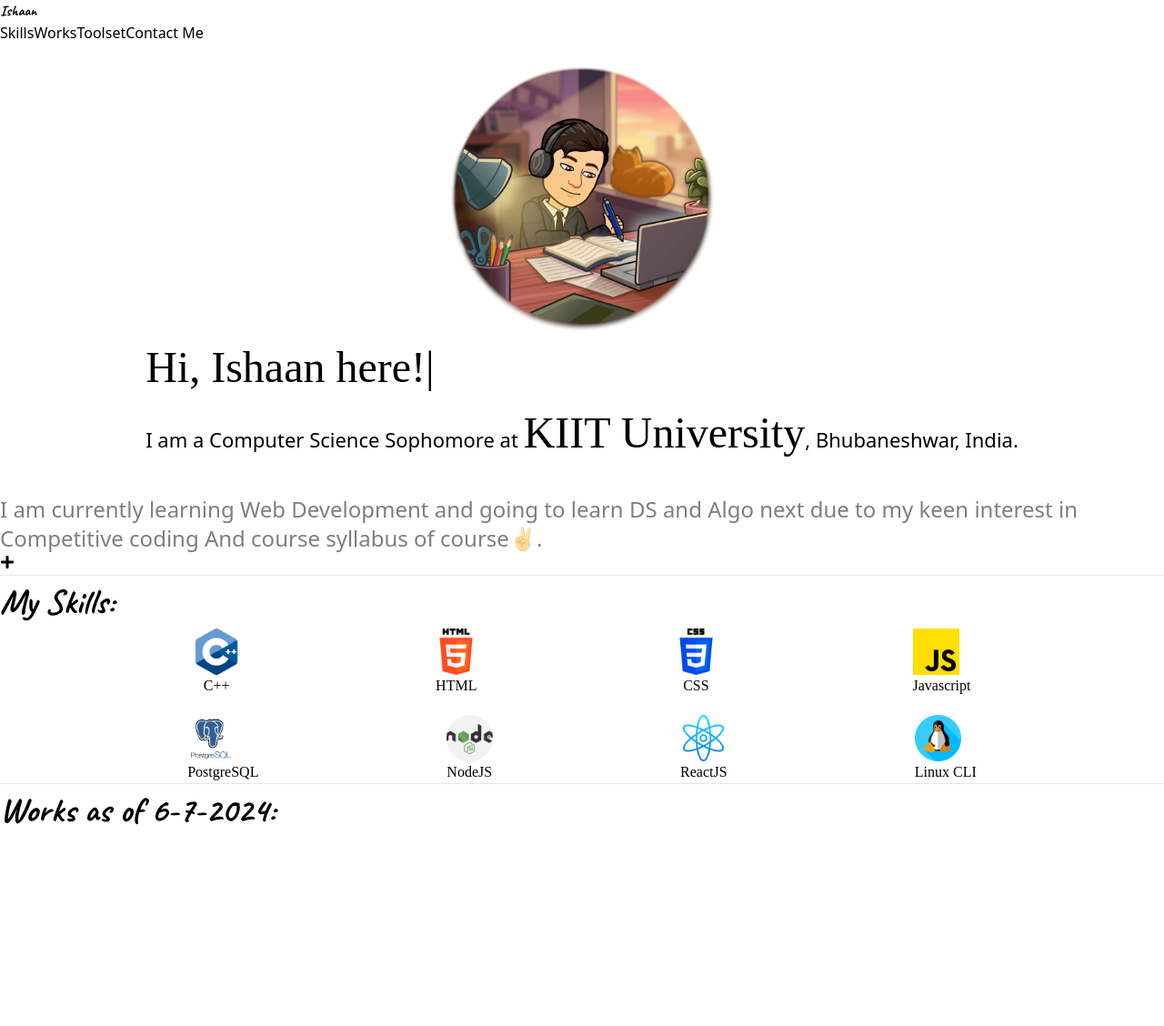
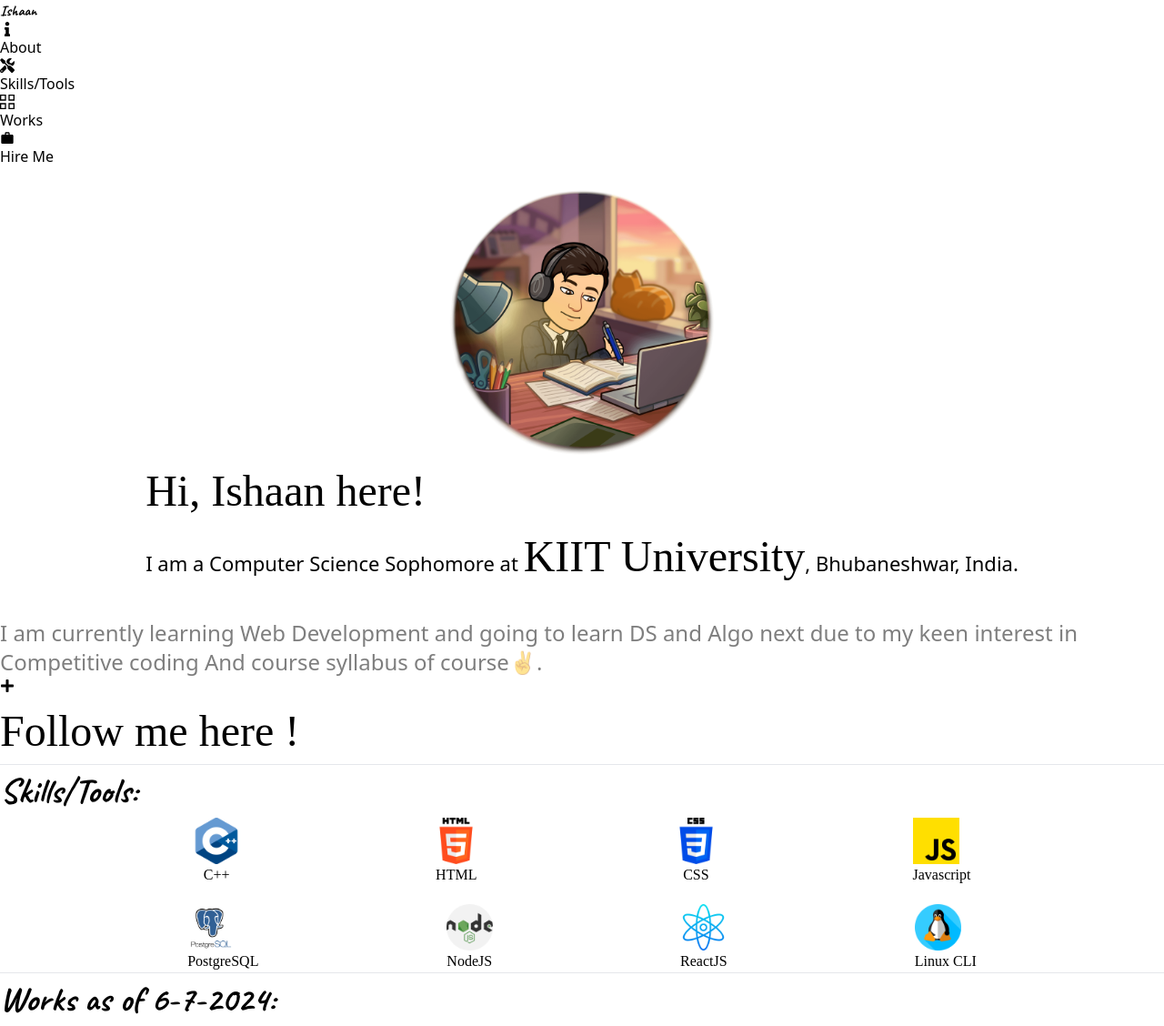
Before and after one commit to ishaan-mishraa/portfolio, a React (Vite) app: page / in a window 1280 px wide. Shown: the whole page at 91% size. Before the commit the page ends 920 px from the top, so only its background shows below. Built offline with nearby package versions, Linux system fonts and the light colour scheme; a web font is replaced by a local one.

Commit message:
Updated the ui as well as contact page

```diff
--- a/src/Contact.jsx
+++ b/src/Contact.jsx
@@ -6,18 +6,18 @@
     <div className="contact-container">
 
       <div className="contact-form bg-white p-6 max-w-3xl mx-auto rounded-lg shadow-md">
-        <h2 className='font-bold text-2xl'>Contact Me</h2>
+        <h2 className='font-bold text-2xl'>Hire Me For 💼:</h2>
         <form action="mailto:ishaancodes01@gmail.com" method="post" encType="text/plain">
-          <label htmlFor="first-name">First Name:</label>
-          <input type="text" id="first-name" name="first-name" required className="w-full px-3 py-2 mb-4 border rounded-md" />
+          <label htmlFor="full-name">Your Full Name:</label>
+          <input type="text" id="full-name" name="full-name" required className="w-full px-3 py-2 mb-4 border rounded-md" />
 
-          <label htmlFor="last-name">Last Name:</label>
-          <input type="text" id="last-name" name="last-name" required className="w-full px-3 py-2 mb-4 border rounded-md" />
+          <label htmlFor="work">Describe The Work/Reason:</label>
+          <textarea type="text" id="work" name="work" required className="w-full px-3 py-2 mb-4 border rounded-md" rows="4" />
 
-          <label htmlFor="email">Email:</label>
+          <label htmlFor="email">Your Email:</label>
           <input type="email" id="email" name="email" required className="w-full px-3 py-2 mb-4 border rounded-md" />
 
-          <label htmlFor="phone">Phone Number:</label>
+          <label htmlFor="phone">Your Phone Number:</label>
           <input type="tel" id="phone" name="phone" required className="w-full px-3 py-2 mb-4 border rounded-md" />
 
           <button type="submit" className="bg-green-500 text-white px-4 py-2 rounded-md cursor-pointer hover:bg-green-600">Send Message</button>
--- a/src/ExpandButton.jsx
+++ b/src/ExpandButton.jsx
@@ -13,7 +13,7 @@
     <div className="relative">
       <button
         onClick={toggleMenu}
-        className="w-16 h-16 rounded-full bg-blue-700 hover:bg-blue-500 text-white text-3xl flex items-center justify-center focus:outline-none shadow-lg"
+        className="w-16 h-16 rounded-full bg-slate-700 hover:bg-green-500 text-white text-3xl flex items-center justify-center focus:outline-none shadow-lg"
         style={{ transform: isOpen ? 'rotate(45deg)' : 'rotate(0deg)' }}
       >
         <FaPlus />
--- a/src/Home.jsx
+++ b/src/Home.jsx
@@ -1,5 +1,6 @@
 import React from 'react';
 import './Home.css';
+import Skills from './Skills';
 import { TypeAnimation } from 'react-type-animation';
 import ExpandButton from './ExpandButton';
 
@@ -37,49 +38,12 @@
           </p>
         </div>
         <span className="expand-button flex justify-center mt-6"><ExpandButton /></span>
+        <p className="intro-name flex justify-center">Follow me here !</p>
       </div>
 
       <hr className="intro-hr my-8" />
 
-      <div id="skills">
-        <h1 className="inner-titles text-center text-2xl sm:text-3xl md:text-4xl font-bold">My Skills:</h1>
-        <div className="skill-upper-layer flex justify-evenly mt-6">
-          <div className="skill-info text-center">
-            <img className="image-skill w-12 h-12 sm:w-14 sm:h-14 md:w-16 md:h-16" src="./images/c-.png" alt="C++" />
-            <h2 className="secondary-titles text-lg sm:text-xl md:text-2xl mt-2">C++</h2>
-          </div>
-          <div className="skill-info text-center">
-            <img className="image-skill w-12 h-12 sm:w-14 sm:h-14 md:w-16 md:h-16" src="./images/html-5.png" alt="HTML" />
-            <h2 className="secondary-titles text-lg sm:text-xl md:text-2xl mt-2">HTML</h2>
-          </div>
-          <div className="skill-info text-center">
-            <img className="image-skill w-12 h-12 sm:w-14 sm:h-14 md:w-16 md:h-16" src="./images/css-3.png" alt="CSS" />
-            <h2 className="secondary-titles text-lg sm:text-xl md:text-2xl mt-2">CSS</h2>
-          </div>
-          <div className="skill-info text-center">
-            <img className="image-skill w-12 h-12 sm:w-14 sm:h-14 md:w-16 md:h-16" src="./images/js.png" alt="Javascript" />
-            <h2 className="secondary-titles text-lg sm:text-xl md:text-2xl mt-2">Javascript</h2>
-          </div>
-        </div>
-        <div className="skill-lower-layer flex justify-evenly mt-6">
-          <div className="skill-info text-center">
-            <img className="image-skill w-12 h-12 sm:w-14 sm:h-14 md:w-16 md:h-16" src="./images/pngegg.png" alt="PostgreSQL" />
-            <h2 className="secondary-titles text-lg sm:text-xl md:text-2xl mt-2">PostgreSQL</h2>
-          </div>
-          <div className="skill-info text-center">
-            <img className="image-skill w-12 h-12 sm:w-14 sm:h-14 md:w-16 md:h-16" src="./images/nodejs.png" alt="NodeJS" />
-            <h2 className="secondary-titles text-lg sm:text-xl md:text-2xl mt-2">NodeJS</h2>
-          </div>
-          <div className="skill-info text-center">
-            <img className="image-skill w-12 h-12 sm:w-14 sm:h-14 md:w-16 md:h-16" src="./images/atom.png" alt="ReactJS" />
-            <h2 className="secondary-titles text-lg sm:text-xl md:text-2xl mt-2">ReactJS</h2>
-          </div>
-          <div className="skill-info text-center">
-            <img className="image-skill w-12 h-12 sm:w-14 sm:h-14 md:w-16 md:h-16" src="./images/linux.png" alt="Linux" />
-            <h2 className="secondary-titles text-lg sm:text-xl md:text-2xl mt-2">Linux CLI</h2>
-          </div>
-        </div>
-      </div>
+      <Skills/>
 
       <hr className="intro-hr my-8" />
 
--- a/src/NavBar.jsx
+++ b/src/NavBar.jsx
@@ -1,6 +1,9 @@
 import React, { useState } from 'react';
 import { Link } from 'react-router-dom';
 import './NavBar.css';
+import { MdOutlineWork } from "react-icons/md";
+import { FaTools, FaInfo } from "react-icons/fa";
+import { GrProjects } from "react-icons/gr";
 
 const NavBar = () => {
   const [navOpen, setNavOpen] = useState(false);
@@ -18,10 +21,10 @@
       </div>
       <div className="flex items-center">
         <div className={`flex-col md:flex md:flex-row absolute md:relative top-20 md:top-0 left-0 w-full md:w-auto bg-white shadow-md md:shadow-none z-10 ${navOpen ? 'flex' : 'hidden'}`}>
-          <a className="mx-5 my-2 md:my-0 no-underline text-gray-800 hover:text-green-500 transition-colors duration-300" href="/#skills">Skills</a>
-          <a className="mx-5 my-2 md:my-0 no-underline text-gray-800 hover:text-green-500 transition-colors duration-300" href="/#works">Works</a>
-          <a className="mx-5 my-2 md:my-0 no-underline text-gray-800 hover:text-green-500 transition-colors duration-300" href="/#toolset">Toolset</a>
-          <Link className="mx-5 my-2 md:my-0 no-underline text-gray-800 hover:text-green-500 transition-colors duration-300" to="/contact">Contact Me</Link>
+          <a className="flex items-center mx-5 my-2 md:my-0 no-underline text-gray-800 hover:text-green-500 transition-colors duration-300" href="/#about"><FaInfo className="mr-2"/>About</a>
+          <a className="flex items-center mx-5 my-2 md:my-0 no-underline text-gray-800 hover:text-green-500 transition-colors duration-300" href="/#Skills"><FaTools className="mr-2"/>Skills/Tools</a>
+          <a className="flex items-center mx-5 my-2 md:my-0 no-underline text-gray-800 hover:text-green-500 transition-colors duration-300" href="/#works"><GrProjects className="mr-2"/>Works</a>
+          <Link className="flex items-center mx-5 my-2 md:my-0 no-underline text-gray-800 hover:text-green-500 transition-colors duration-300" to="/contact"><MdOutlineWork className="mr-2"/>Hire Me</Link>
         </div>
         <div className="md:hidden flex flex-col cursor-pointer ml-4 z-20" onClick={handleToggle}>
           <span className={`w-6 h-0.5 bg-gray-800 my-1 transition-transform duration-300 ${navOpen ? 'rotate-45 translate-y-2' : ''}`}></span>
--- /dev/null
+++ b/src/Skills.jsx
@@ -0,0 +1,42 @@
+import React from 'react';
+import './Home.css';
+
+const Skills = () => {
+  const skillsUpperLayer = [
+    { src: './images/c-.png', alt: 'C++', name: 'C++' },
+    { src: './images/html-5.png', alt: 'HTML', name: 'HTML' },
+    { src: './images/css-3.png', alt: 'CSS', name: 'CSS' },
+    { src: './images/js.png', alt: 'Javascript', name: 'Javascript' },
+  ];
+
+  const skillsLowerLayer = [
+    { src: './images/pngegg.png', alt: 'PostgreSQL', name: 'PostgreSQL' },
+    { src: './images/nodejs.png', alt: 'NodeJS', name: 'NodeJS' },
+    { src: './images/atom.png', alt: 'ReactJS', name: 'ReactJS' },
+    { src: './images/linux.png', alt: 'Linux', name: 'Linux CLI' },
+  ];
+
+  return (
+    <div id="Skills" classname="animate-spin">
+      <h1 className="inner-titles text-center text-2xl sm:text-3xl md:text-4xl font-bold">Skills/Tools:</h1>
+      <div className="skill-upper-layer flex justify-evenly mt-6">
+        {skillsUpperLayer.map((skill, index) => (
+          <div key={index} className="skill-info text-center">
+            <img className="image-skill w-12 h-12 sm:w-14 sm:h-14 md:w-16 md:h-16" src={skill.src} alt={skill.alt} />
+            <h2 className="secondary-titles text-lg sm:text-xl md:text-2xl mt-2">{skill.name}</h2>
+          </div>
+        ))}
+      </div>
+      <div className="skill-lower-layer flex justify-evenly mt-6">
+        {skillsLowerLayer.map((skill, index) => (
+          <div key={index} className="skill-info text-center">
+            <img className="image-skill w-12 h-12 sm:w-14 sm:h-14 md:w-16 md:h-16" src={skill.src} alt={skill.alt} />
+            <h2 className="secondary-titles text-lg sm:text-xl md:text-2xl mt-2">{skill.name}</h2>
+          </div>
+        ))}
+      </div>
+    </div>
+  );
+};
+
+export default Skills;
```
